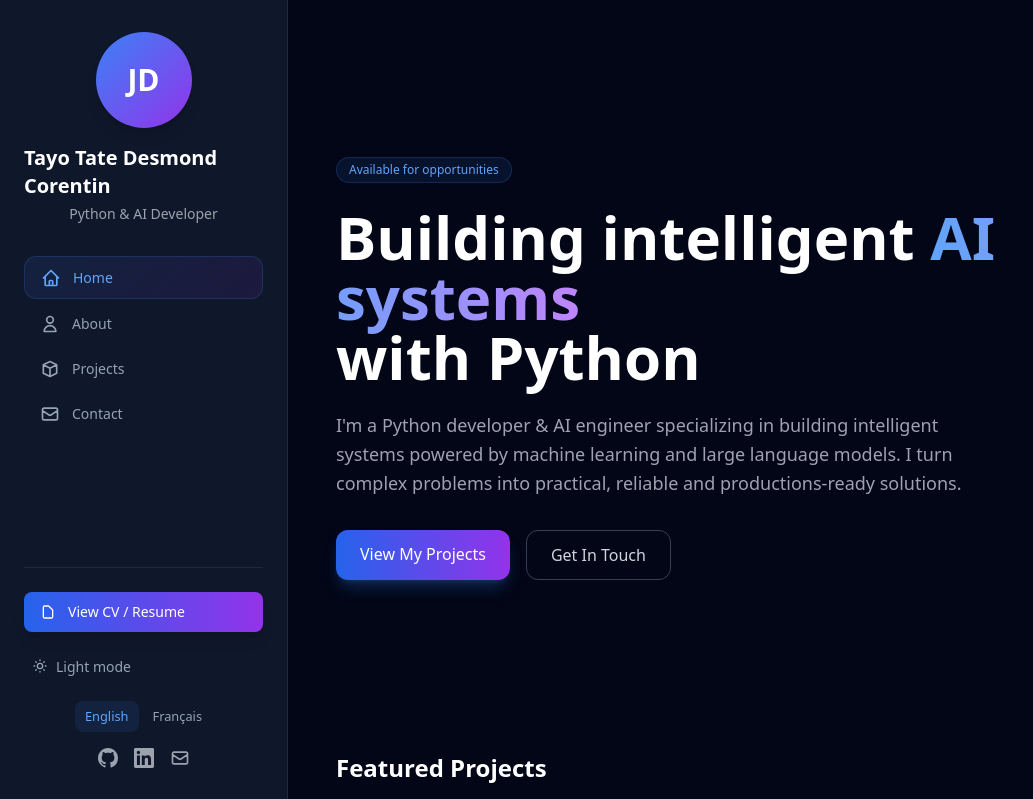
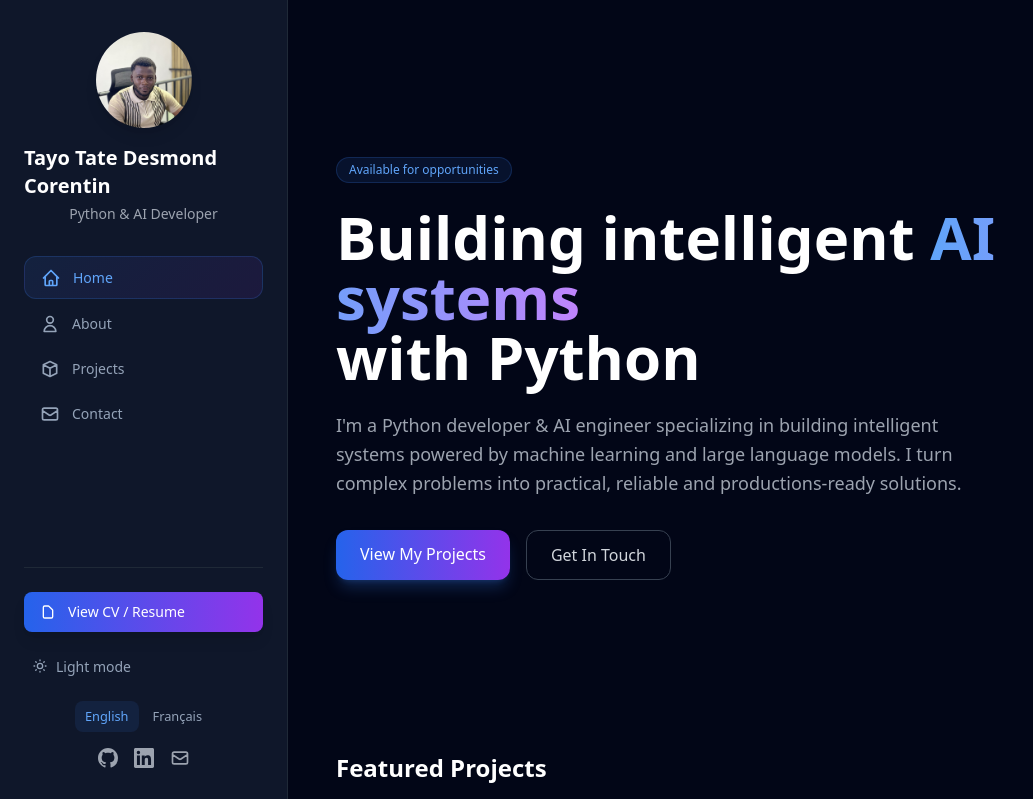
Before and after one commit to Tayes06/portfolio, a FastAPI app: page / in a window 1280 px wide. Shown: the top 799 px of the page, without its empty margins (0-1033 px from the left). Run offline with FastAPI, Linux system fonts and the light colour scheme; data that the repository does not hold is empty; some libraries are stand-ins or nearby versions.

Commit message:
Replace initials with profile picture

```diff
--- a/app/templates/components/sidebar.html
+++ b/app/templates/components/sidebar.html
@@ -2,9 +2,7 @@
   <div class="flex flex-col h-full px-6 py-8">
     <!-- Profile -->
     <div class="flex flex-col items-center mb-8">
-      <div class="w-24 h-24 rounded-full bg-gradient-to-br from-blue-500 to-purple-600 flex items-center justify-center text-white text-3xl font-bold mb-4 shadow-lg">
-        JD
-      </div>
+      <img src="/static/profile.jpg" alt="Profile" class="w-24 h-24 rounded-full object-cover mb-4 shadow-lg">
       <h2 class="text-xl font-bold text-white">{{ t('site.author') }}</h2>
       <p class="text-sm text-gray-400 mt-1">{{ t('sidebar.subtitle') }}</p>
     </div>
```
